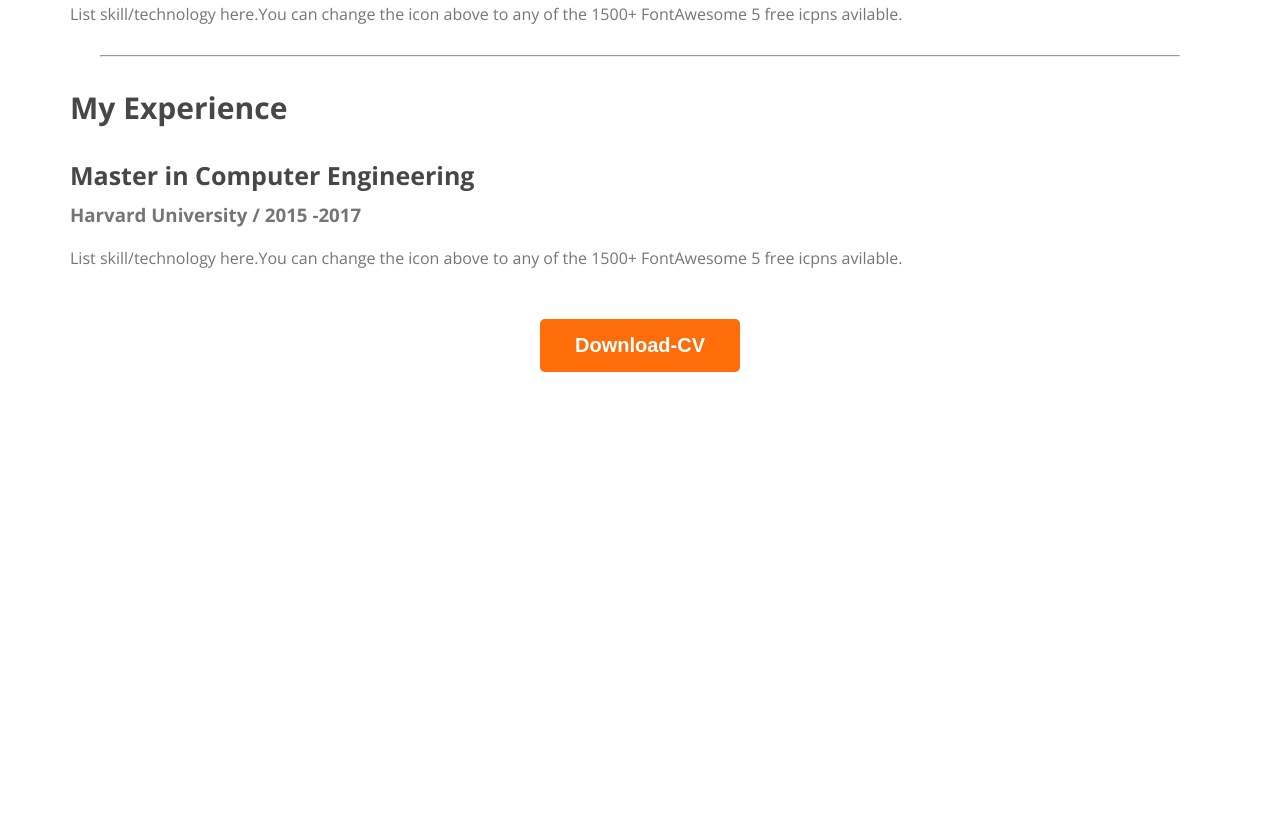
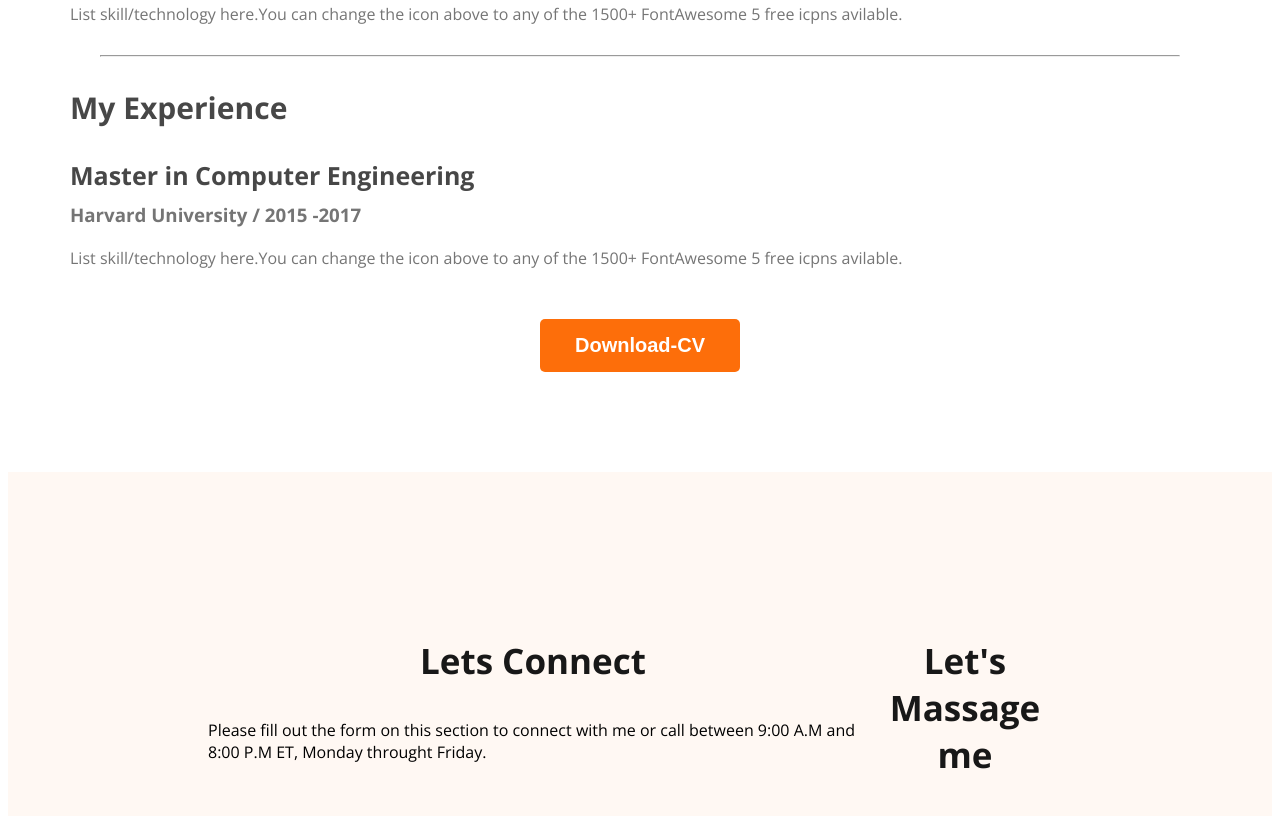
Before and after one commit to mahfuzalima1/webdeveloper-portfolio, a plain HTML site: page Webdeveloper-portfolio/index.html in a window 1280 px wide. Shown: the part 2886-3702 px from the top of the page. Before the commit the page ends 3266 px from the top, so only its background shows below. Drawn offline with nearby package versions, Linux system fonts and the light colour scheme.

Commit message:
basic footer

```diff
--- a/Webdeveloper-portfolio/index.html
+++ b/Webdeveloper-portfolio/index.html
@@ -165,7 +165,15 @@
 
     </main>
     <footer>
-
+         <div class="footer-column">
+            <h3 class="section-tittle">Lets Connect</h3>
+            <p class="section-description=">
+                Please fill out the form on this section to connect with me or call between 9:00 A.M and 8:00 P.M ET, Monday throught Friday.
+            </p>
+         </div>
+         <div class="footer-column">
+            <h3 class="section-tittle">Let's Massage me</h3>
+         </div>
     </footer>
 
 </body>
--- a/Webdeveloper-portfolio/styles/Portfolio.css
+++ b/Webdeveloper-portfolio/styles/Portfolio.css
@@ -177,3 +177,10 @@ main section{
     text-align: center;
     margin-top: 50px;
 }
+/* footer style */
+footer{
+    display: flex;
+    background: #FFF8F3;
+    margin-top: 100px;
+    padding: 130px 200px;
+}
```
